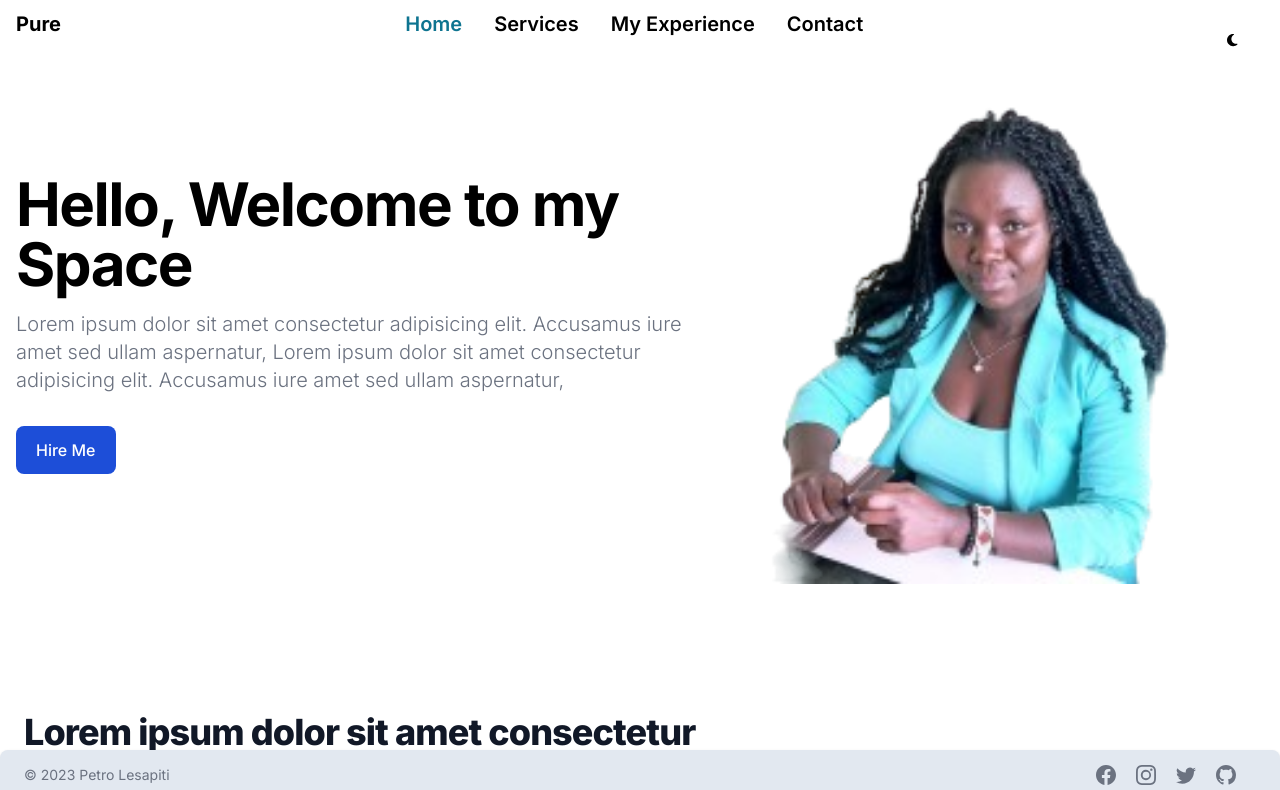
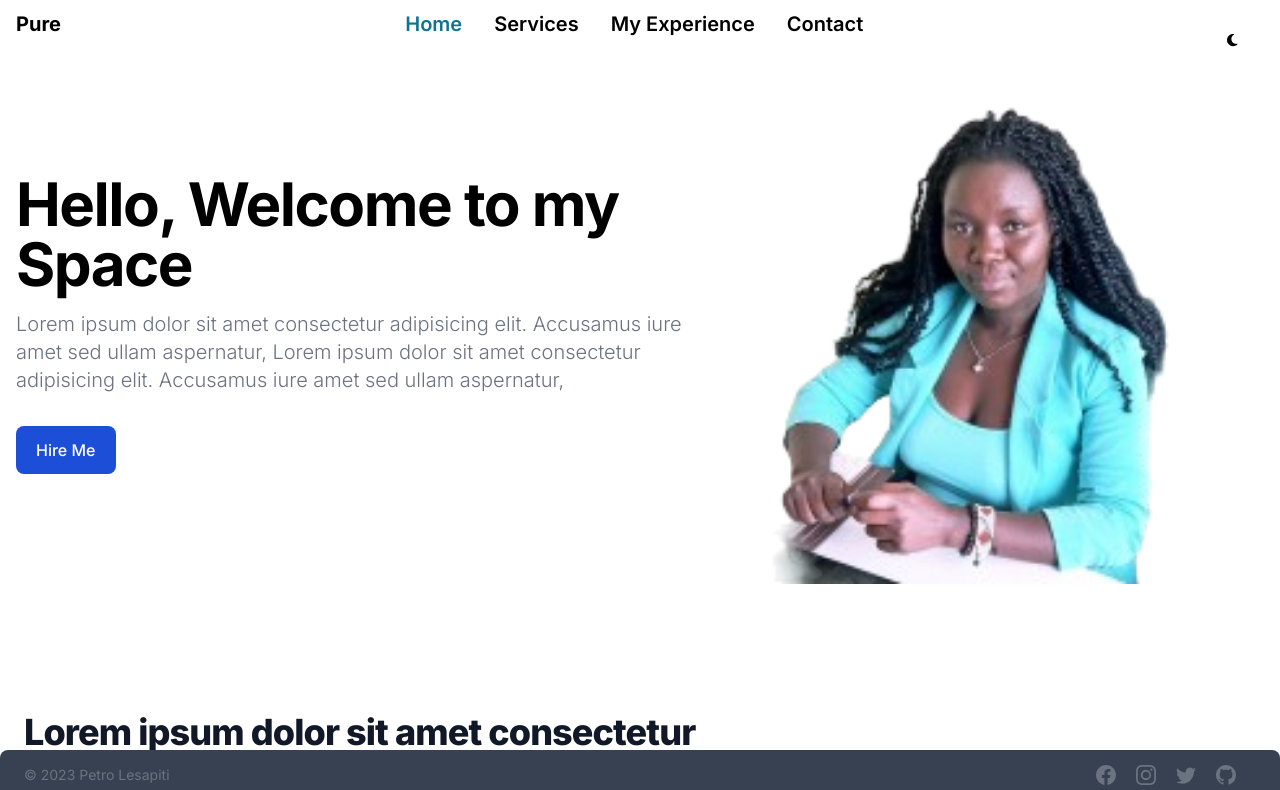
Before and after one commit to Loltolo-Lesapiti/nextpu-port, a Next.js app: page / in a window 1280 px wide. Shown: the top 790 px of the page. Built offline with nearby package versions, Linux system fonts and the light colour scheme.

Commit message:
Update footer section

```diff
--- a/app/footer/page.tsx
+++ b/app/footer/page.tsx
@@ -6,7 +6,10 @@ import "./style.css";
 
 const Page = () => {
   return (
-    <Footer container className="flex justify-around bg-slate-200 mt-10">
+    <Footer
+      container
+      className="flex justify-around w-full bg-gray-700 mt-10 text-white dark:text-dark"
+    >
       <Footer.Copyright by="Petro Lesapiti" href="#" year={2023} />
       <Footer.LinkGroup>
         <Footer.Icon
```
